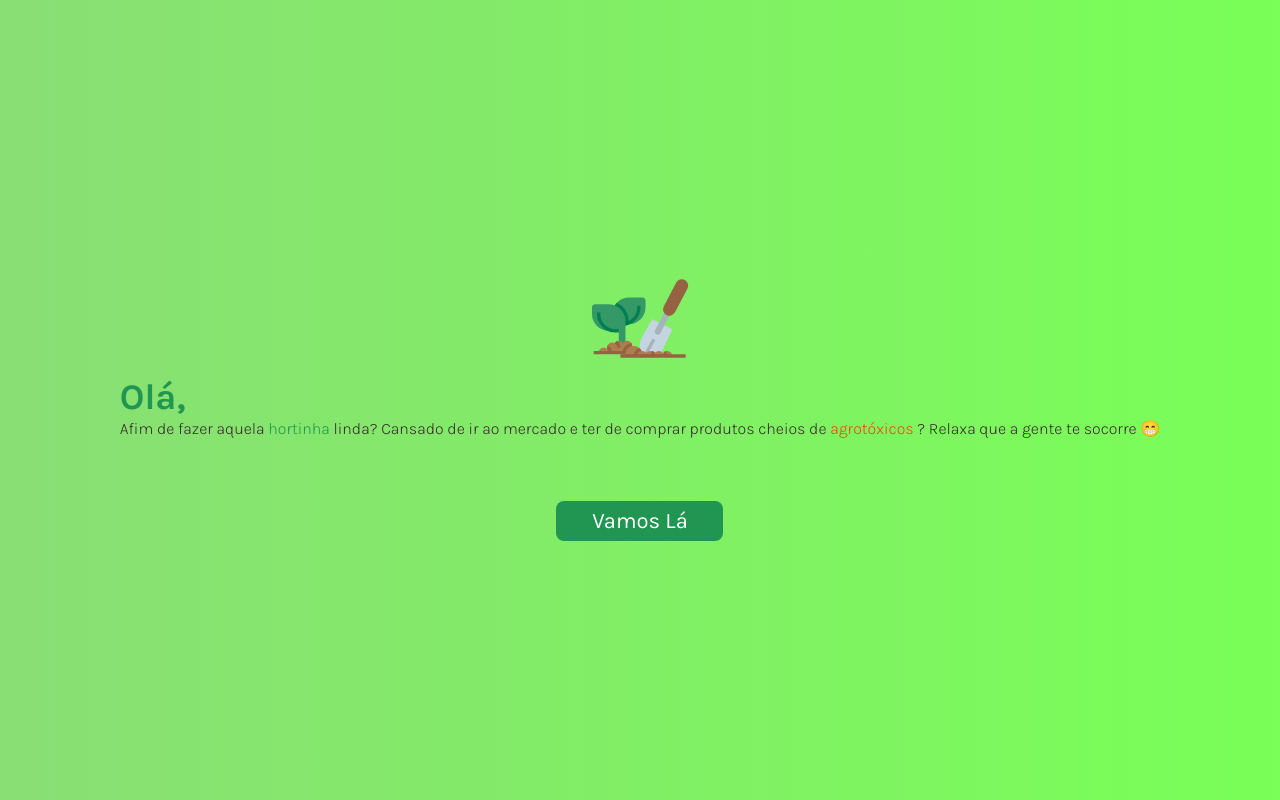
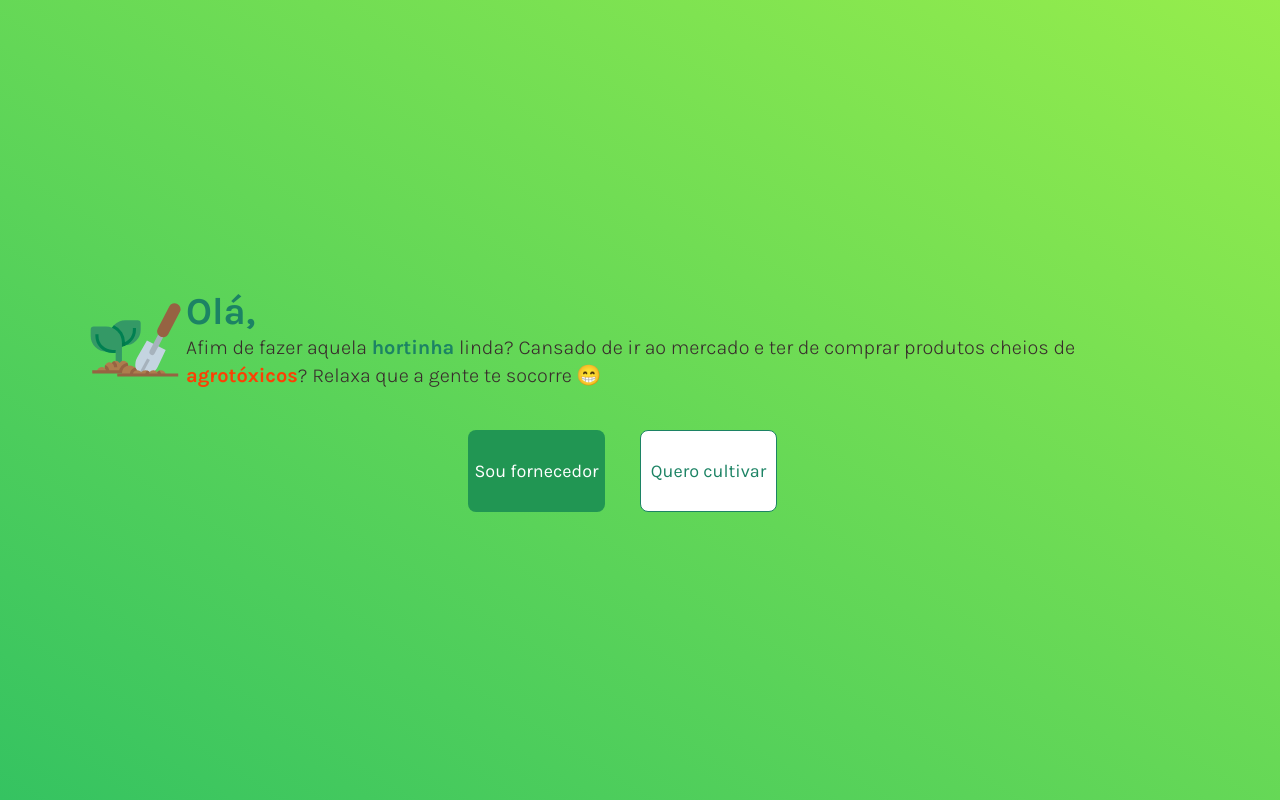
Before and after one commit to gasparzinho42/MinhaHorta, a website: page index.html in a window 1280 px wide. Drawn offline with Linux system fonts and the light colour scheme.

Commit message:
update: updated colors + responsivity + buttons

```diff
--- a/index.css
+++ b/index.css
@@ -6,59 +6,82 @@
     padding: 0;
     box-sizing: border-box;
     outline: none;
+    text-decoration: none;
+}
+:root{
+	--text: #392c2c;
+	--green-dark: #35C361;
+	--green-light: #96ED4C;
+	--green-darker: #1C8364;
 }
 body{
-    height: 100vh;
-    width: 100vw;
-    background:linear-gradient(to right, #89DE74,#79FF57);
     display: flex;
     align-items: center;
     justify-content: center;
     flex-direction: column;
+    height: 100vh;
+    width: 100vw;
+    overflow: hidden;
+    background:linear-gradient(to top right, var(--green-dark),var(--green-light));
     font-family: "karla", sans-serif;
 }
+.container{
+    width: 50%;
+    padding: 0px 22px;
+    font-family: "karla", sans-serif;
+    font-weight: 300;
+}
 .container h1{
-    color: #219653;
+    color: var(--green-darker);
     font-size: 36px;
     font-weight: 700;
 }
 .container p{
-    color: #392C2C;
+    color: var(--text);
     font-size: 16px;
     line-height: 1.4;
 }
 .container p .agrotoxicos{
+    font-weight: 700;
     color: #FC4004
 }
 .container p .hortinha{
-    color: #219653
+    font-weight: 700;
+    color: var(--green-darker)
 }
-.container{
-    padding: 0px 22px;
+
+.button{
+    height: 100%;
+    width: 100%;
+    text-align: center;
+    display: flex;
+    flex-direction: row;
+}
+.alt{
+    background-color: white;
+    color: var(--green-darker);
+    border: 1px solid var(--green-darker);
+}
+ a button{
     font-family: "karla", sans-serif;
-    font-weight: 300;
-}
-.container .button{
-    text-align: center;
-}
-.container a button{
-    font-family: "karla", sans-serif;
-    font-size: 22px;
-    margin-top: 60px;
+    font-size: 18px;
+    margin-top: 40px;
     border-radius: 8px;
+    margin-right: 35px;
     text-align: center;
     text-decoration: none;
+    cursor: pointer;
     color: white;
     border: none;
-    height: 40px;
-    width: 167px;
+    height: 82px;
+    width: 137px;
     background-color: #219653;
 }
-.container a button:hover{
+a button:hover{
     background-color: #2196548e;
     transition: background-color 300ms;
 }
-.container a button:active{
+a button:active{
     border: 0;
     background-color: #2196543d;
 }
@@ -66,3 +89,39 @@ body{
     width: 107px;
     height: 117px;
 }
+@media (min-width: 700px) {
+    body{
+        flex-direction: column;
+        align-items: center;
+        justify-content: center;
+    }
+	.container{
+        display: flex;
+        align-items: center;
+        width: 90%;
+        flex-direction: row;
+    }
+
+    .container p{
+        color: var(--text);
+        font-size: 20px;
+        line-height: 1.4;
+        word-break: keep-all;
+    }
+    .container h1{
+        color: var(--green-darker);
+        font-size: 38px;
+        font-weight: 700;
+    }
+    a button{
+       font-size: 18px;
+    }
+
+    .logo{
+        height: 100px;
+        width: 100px;
+    }
+    .buttonWrapper{
+        display: block;
+    }
+}
--- a/index.html
+++ b/index.html
@@ -11,20 +11,27 @@
 		<link rel="stylesheet" href="./index.css" />
 	</head>
 	<body>
+		<main class="container">
 			<img class="logo" src="./assets/farming.svg" alt="logo">
-		<main class="container">
+			<div class="description">
 				<h1>Olá,</h1>
 				<p>
 					Afim de fazer aquela <span class="hortinha">hortinha</span> linda? Cansado de ir ao
-				mercado e ter de comprar produtos cheios de <span class="agrotoxicos">agrotóxicos</span> ?
+					mercado e ter de comprar produtos cheios de <span class="agrotoxicos">agrotóxicos</span>?
 					Relaxa que a gente te socorre 😁
 				</p>
+			</div>
+		</main>
+		<section class="buttonWrapper">
 			<div class="button">
 				<a href="./src/pesquisa/pesquisa.html">
-                    <button>Vamos Lá</button>
+					<button>Sou fornecedor</button>
+				</a>
+				<a href="./src/pesquisa/pesquisa.html">
+					<button class="alt">Quero cultivar</button>
 				</a>
 			</div>
+		</section>
 
-		</main>
 	</body>
 </html>
--- a/src/pesquisa/pesquisa.css
+++ b/src/pesquisa/pesquisa.css
@@ -9,11 +9,15 @@
 }
 :root{
 	--text: #392c2c;
+	--green-dark: #35C361;
+	--green-light: #96ED4C;
+	--green-darker: #1C8364;
 }
 body {
 	height: 100vh;
 	width: 100vw;
-	background:linear-gradient(to right, #89DE74,#79FF57);
+	background:linear-gradient(to left, var(--green-dark),var(--green-light));
+	overflow-x: hidden;
 }
 .hide {
 	display: none;
@@ -21,7 +25,9 @@ body {
 .searchContainer{
 	position: relative;
 	top: 0px;
+	height: max-content;
 }
+
 .voltarIcon {
 	height: 13px;
 	width: 19px;
@@ -30,7 +36,8 @@ body {
 	display: flex;
     flex-direction: row;
     position: relative;
-    left: -9px
+    left: -5px;
+	flex-wrap: wrap;
 }
 .footer .item{
 	margin-left: 5px;
@@ -55,7 +62,7 @@ body {
 }
 header a {
 	font-size: 16px;
-	color: #219653;
+	color: var(--green-darker);
 	white-space: nowrap;
 }
 header .logo {
@@ -81,7 +88,7 @@ main {
 	background-color: white;
 }
 main h2 {
-	color: #219653;
+	color: var(--green-darker);
 	font-size: 20px;
 	align-self: center;
 }
@@ -96,18 +103,18 @@ main .pesquisa {
 	flex-direction: row;
 	align-items: center;
 	width: 90%;
-	margin: 11px auto 5px auto;
+	margin: 11px auto 5px 0;
 	border: 1px solid transparent;
-	border-bottom-color: #27ae60;
+	border-bottom-color: var(--green-darker);
 }
 main .input img {
 	width: 12px;
 	height: 12px;
 }
 .card {
-	width: 248px;
+	width: 90vw;
 	height: max-content;
-	background:linear-gradient(45deg, #27ae60,#65dd47);
+	background:linear-gradient(-112deg, var(--green-darker),var(--green-light));
 	border-radius: 12px;
 	padding: 19px 13px;
 	margin-top: 8px;
@@ -129,8 +136,8 @@ main .input img {
 	margin-bottom: 23px;
 }
 .card .circle {
-	width: 80px;
-	height: 80px;
+	width: 75px;
+	height: 75px;
 	background-color: white;
 	border-radius: 100px;
 	display: flex;
@@ -145,8 +152,8 @@ main .input img {
 	text-transform: capitalize;
 }
 .card header img {
-	height: 54px;
-	width: 57px;
+	height: 50px;
+	width: 50px;
 }
 .info .title {
 	font-size: 14px;
@@ -164,20 +171,41 @@ main .input img {
 .filter {
 	border: none;
 	background-color: transparent;
-	color: var(--text);
+	color: gray;
 	width: 100%;
 	white-space: nowrap;
 	text-overflow: ellipsis;
 }
 .filterbox{
 	border: 1px solid transparent;
-	border-bottom-color: #27ae60 ;
+	border-bottom-color: var(--green-darker);
 	width: 55%;
-	margin-left: 10px;
+
 }
 .filter option {
-	color: #27ae60;
+	color: var(--green-dark);
 }
-.filter option:disabled {
-	color: gray;
+
+.cards{
+	display: block;
 }
+@media (min-width: 700px) {
+	.cards{
+		display: flex;
+		flex-direction: row;
+		flex-wrap: wrap;
+		align-items: center;
+		justify-content: center;
+	}
+	.card{
+		width: 45%;
+		margin-right: 8px;
+	}
+	.searchContainer{
+		width: 60%;
+		text-align: center;
+	}
+	.filterContainer{
+    	width: 40%;
+	}
+}
```
Lines whose indentation alone changed are shown as unchanged.
